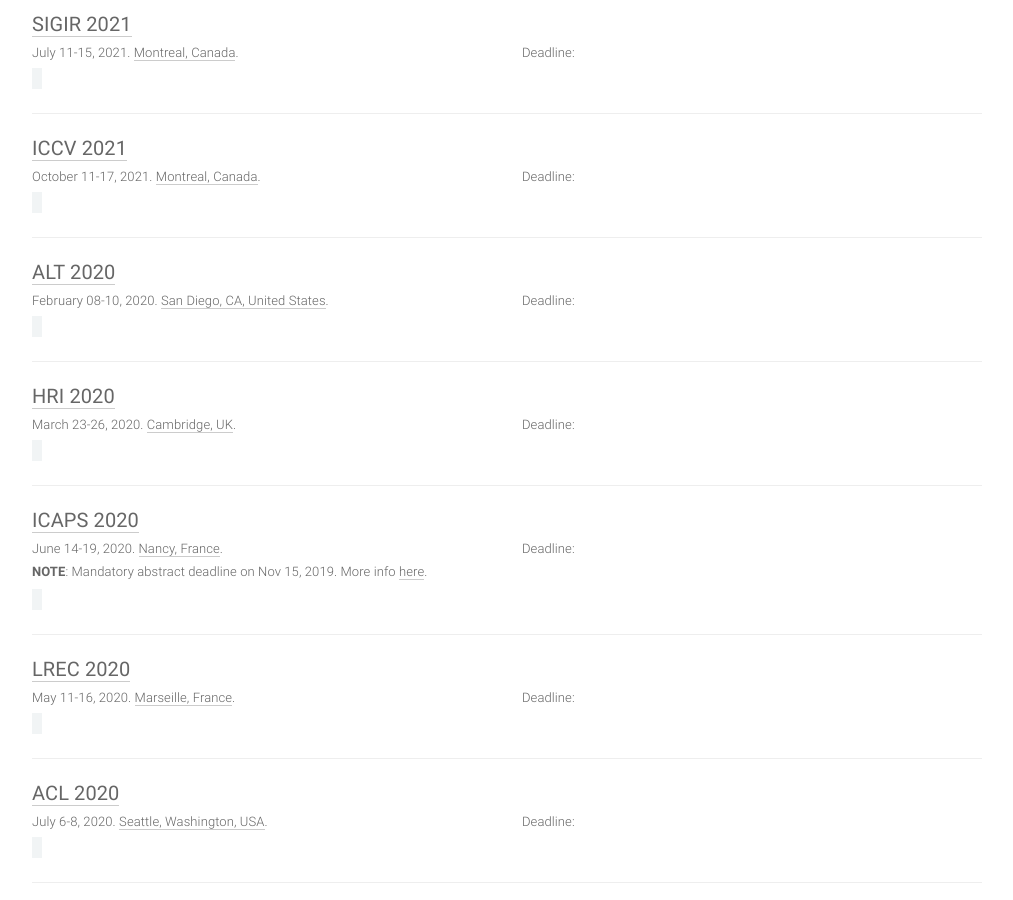
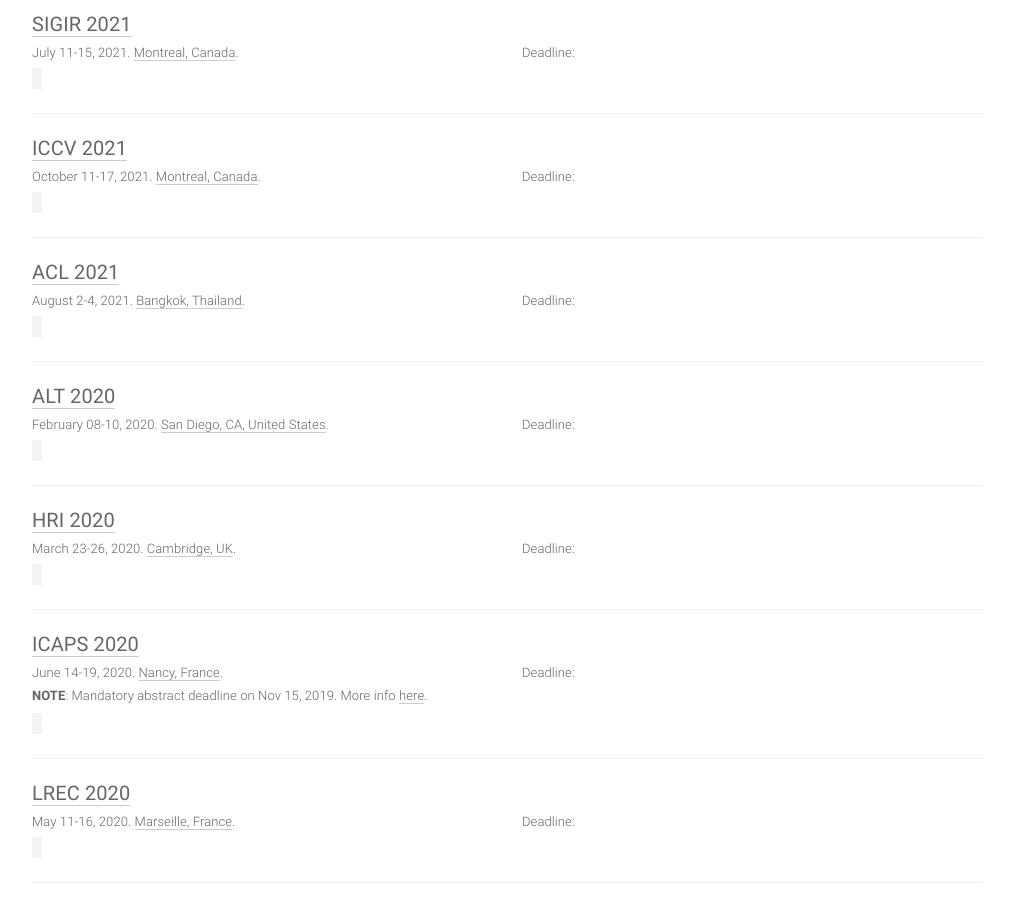
Before and after one commit to paperswithcode/ai-deadlines, a Jekyll site: the page built from index.html, in a window 1280 px wide and 900 px high, scrolled down 1942 px. Shown: the whole window, without its empty margins (133-1146 px from the left). Built offline with Jekyll 4.4.1, drawn with Linux system fonts in a browser that asks for light colours; comment, search, counter and statistics services are not loaded.

Commit message:
Update ACL 2021

```diff
--- a/_data/conferences.yml
+++ b/_data/conferences.yml
@@ -174,6 +174,18 @@
   date: October 11-17, 2021
   place: Montreal, Canada
   sub: CV
+
+- title: ACL
+  hindex: 135
+  year: 2021
+  id: acl21
+  link: https://2021.aclweb.org/
+  deadline: '2021-02-01 23:59:59'
+  timezone: UTC-12
+  date: August 2-4, 2021
+  place: Bangkok, Thailand
+  sub: NLP
+
 
 - title: ALT
   hindex: 15
```
